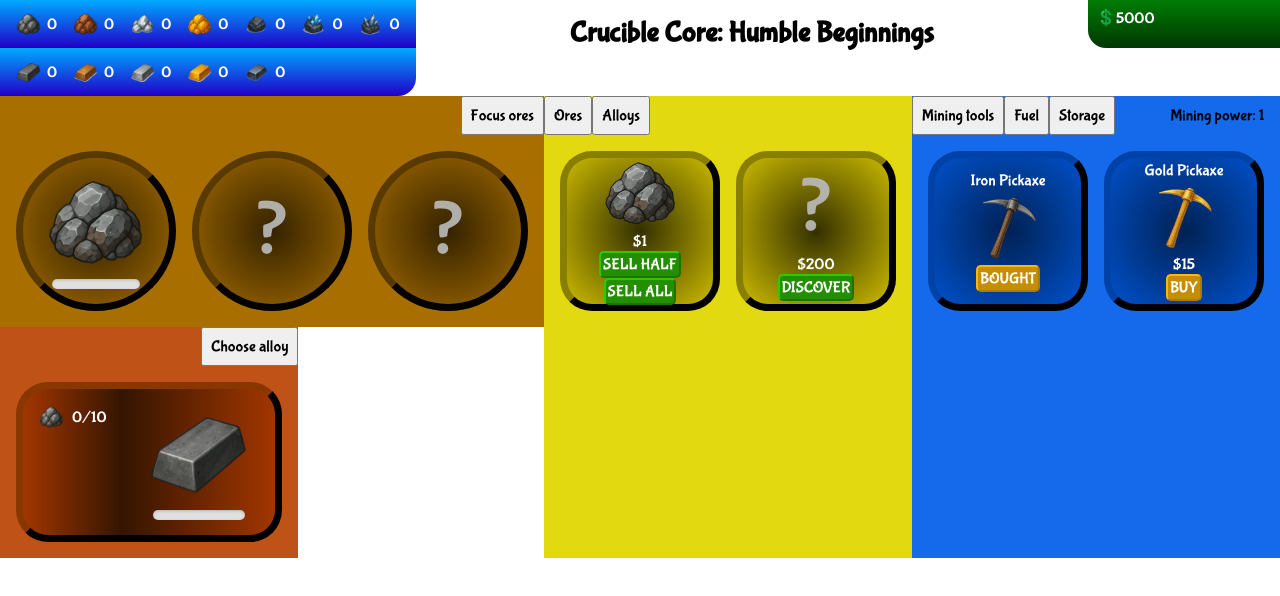
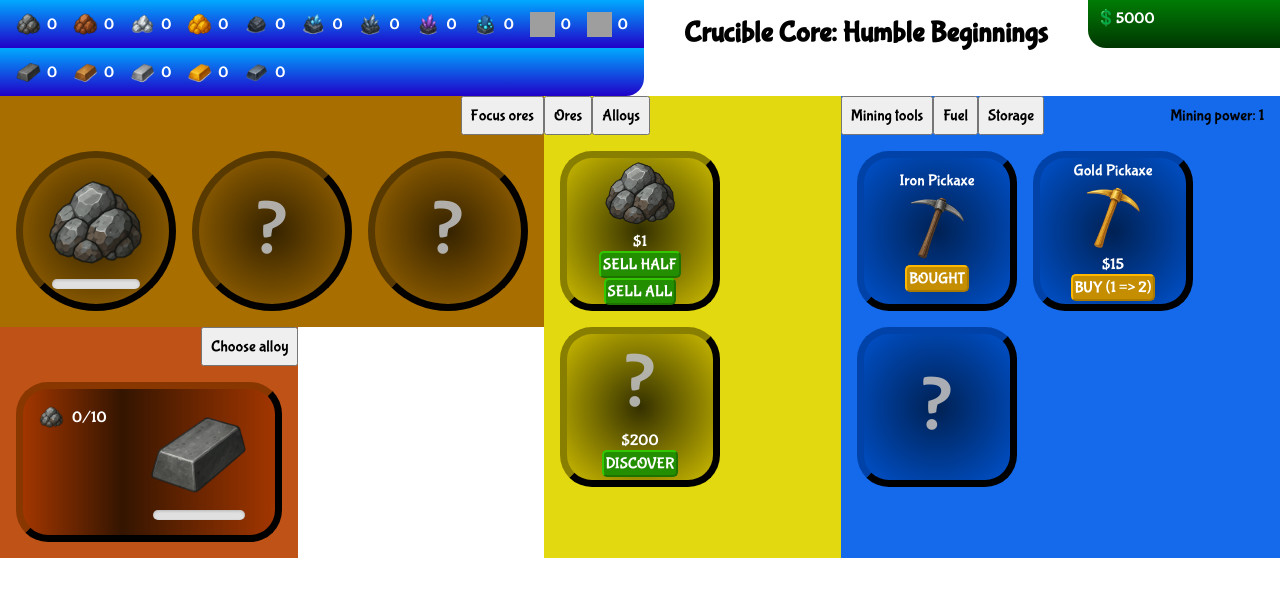
Before and after one commit to emanuelmisic/crucible-core, a React (Vite) app: page / in a window 1280 px wide. Shown: the top 596 px of the page. Built offline with nearby package versions, Linux system fonts and the light colour scheme; grey boxes are pictures that could not be loaded.

Commit message:
fix bugs & add more content

```diff
--- a/src/components/panels/VendorPanel.tsx
+++ b/src/components/panels/VendorPanel.tsx
@@ -62,16 +62,22 @@ function VendorPanel() {
               <button>BOUGHT</button>
             </div>
           ))}
-        {game.upgrades
+        {
+          game.upgrades
             .filter((u) => u.type === selectedTab && !u.unlocked)
             .map((upgrade) => (
               <div className="item">
                 <span>{upgrade.name}</span>
                 <Image resource={upgrade} size={75} />
                 <span className="item__price">${upgrade.cost}</span>
-              <button onClick={() => game.unlockUpgrade(upgrade)}>BUY</button>
+                <button onClick={() => game.unlockUpgrade(upgrade)}>
+                  BUY ({game.miningPower} =&gt; {upgrade.power})
+                </button>
               </div>
-          ))}
+            ))[0]
+        }
+        {game.upgrades.filter((u) => u.type === selectedTab && !u.unlocked)
+          .length > 0 && <div className="item item__empty">?</div>}
       </div>
     </div>
   );
--- a/src/components/ui/Image.tsx
+++ b/src/components/ui/Image.tsx
@@ -5,6 +5,10 @@ import goldOre from "@/assets/images/ores/gold.png";
 import platinumOre from "@/assets/images/ores/platinum.png";
 import diamondOre from "@/assets/images/ores/diamond.png";
 import titaniumOre from "@/assets/images/ores/titanium.png";
+import crystalOre from "@/assets/images/ores/crystal.png";
+import etheriumOre from "@/assets/images/ores/etherium.png";
+import oxidiumOre from "@/assets/images/ores/oxidium.png";
+import baseteriumOre from "@/assets/images/ores/baseterium.png";
 
 import ironAlloy from "@/assets/images/alloys/iron.png";
 import bronzeAlloy from "@/assets/images/alloys/bronze.png";
@@ -14,6 +18,7 @@ import platinumAlloy from "@/assets/images/alloys/platinum.png";
 
 import ironPickaxe from "@/assets/images/upgrades/iron_pickaxe.png";
 import goldPickaxe from "@/assets/images/upgrades/gold_pickaxe.png";
+import diamondPickaxe from "@/assets/images/upgrades/diamond_pickaxe.png";
 
 interface ImageProps {
   resource: GameResource | GameUpgrade;
@@ -44,6 +49,14 @@ function Image({ resource, size = 25, className }: ImageProps) {
         return diamondOre;
       case "titanium":
         return titaniumOre;
+      case "crystal":
+        return crystalOre;
+      case "etherium":
+        return etheriumOre;
+      case "oxidium":
+        return oxidiumOre;
+      case "baseterium":
+        return baseteriumOre;
       default:
         return "";
     }
@@ -72,6 +85,8 @@ function Image({ resource, size = 25, className }: ImageProps) {
         return ironPickaxe;
       case "gold_pickaxe":
         return goldPickaxe;
+      case "diamond_pickaxe":
+        return diamondPickaxe;
       case "basic_fuel":
         return "";
       case "advanced_fuel":
--- a/src/constants/resources.ts
+++ b/src/constants/resources.ts
@@ -94,6 +94,50 @@ const INITIAL_ORES: GameResourceOre[] = [
     unlockedFor: 25000,
     value: "titanium",
   },
+  {
+    active: false,
+    amount: 0,
+    miningHardness: 500,
+    name: "Raw crystal",
+    sellingPrice: 250,
+    type: "ore",
+    unlocked: false,
+    unlockedFor: 25000,
+    value: "crystal",
+  },
+  {
+    active: false,
+    amount: 0,
+    miningHardness: 500,
+    name: "Raw etherium",
+    sellingPrice: 250,
+    type: "ore",
+    unlocked: false,
+    unlockedFor: 25000,
+    value: "etherium",
+  },
+  {
+    active: false,
+    amount: 0,
+    miningHardness: 500,
+    name: "Raw oxidium",
+    sellingPrice: 250,
+    type: "ore",
+    unlocked: false,
+    unlockedFor: 25000,
+    value: "oxidium",
+  },
+  {
+    active: false,
+    amount: 0,
+    miningHardness: 500,
+    name: "Raw baseterium",
+    sellingPrice: 250,
+    type: "ore",
+    unlocked: false,
+    unlockedFor: 25000,
+    value: "baseterium",
+  },
 ];
 
 const INITIAL_ALLOYS: GameResourceAlloy[] = [
--- a/src/constants/upgrades.ts
+++ b/src/constants/upgrades.ts
@@ -14,6 +14,14 @@ const INITIAL_MINING_TOOLS: GameUpgrade[] = [
     type: "mine",
     unlocked: false,
     value: "gold_pickaxe",
+  },
+  {
+    cost: 350,
+    name: "Diamond Pickaxe",
+    power: 5,
+    type: "mine",
+    unlocked: false,
+    value: "diamond_pickaxe",
   },
 ];
 
--- a/src/styles/Panels.scss
+++ b/src/styles/Panels.scss
@@ -20,7 +20,7 @@
   .ore__empty,
   .item__empty {
     font-size: 5rem;
-    color: #bbbbbbe8;
+    color: #bbbbbbe8 !important;
   }
 }
 
```
Also changed, not shown: src/assets/images/upgrades/diamond_pickaxe.png (added). Lines whose indentation alone changed are shown as unchanged.
